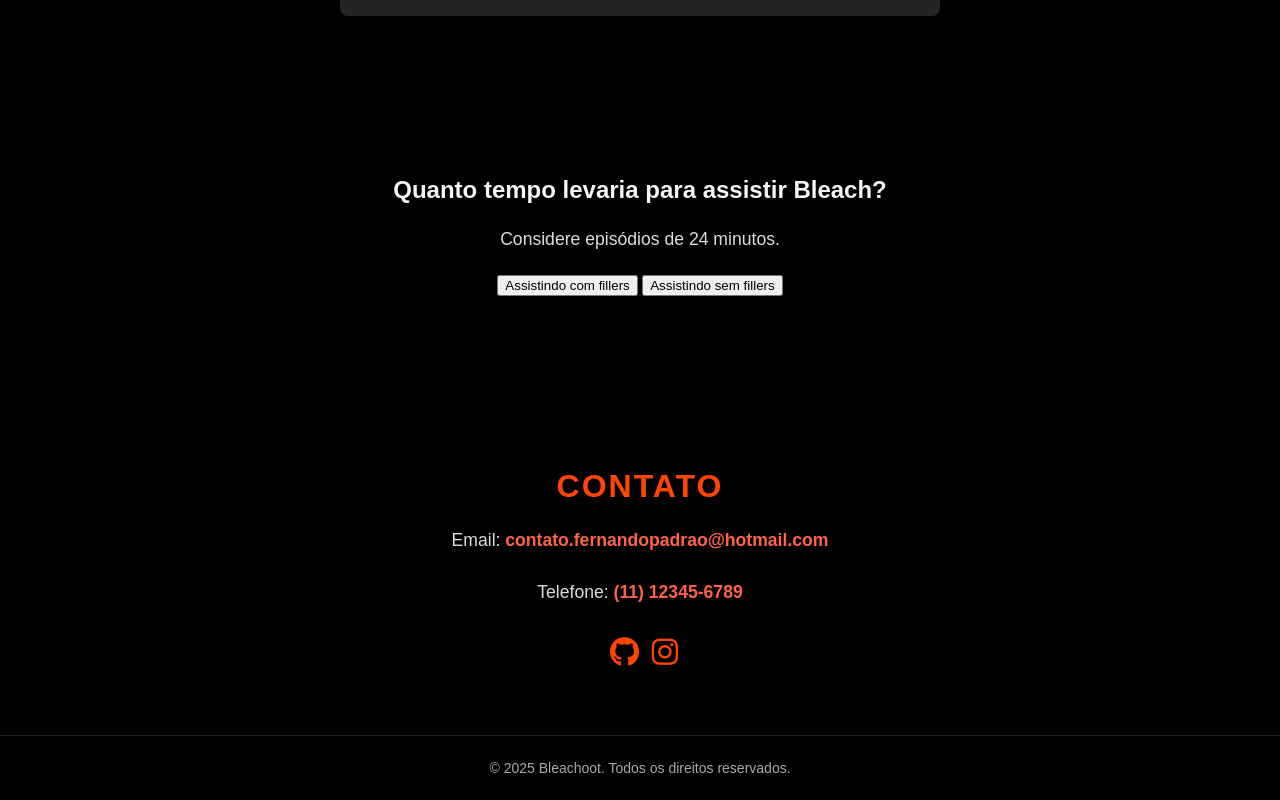
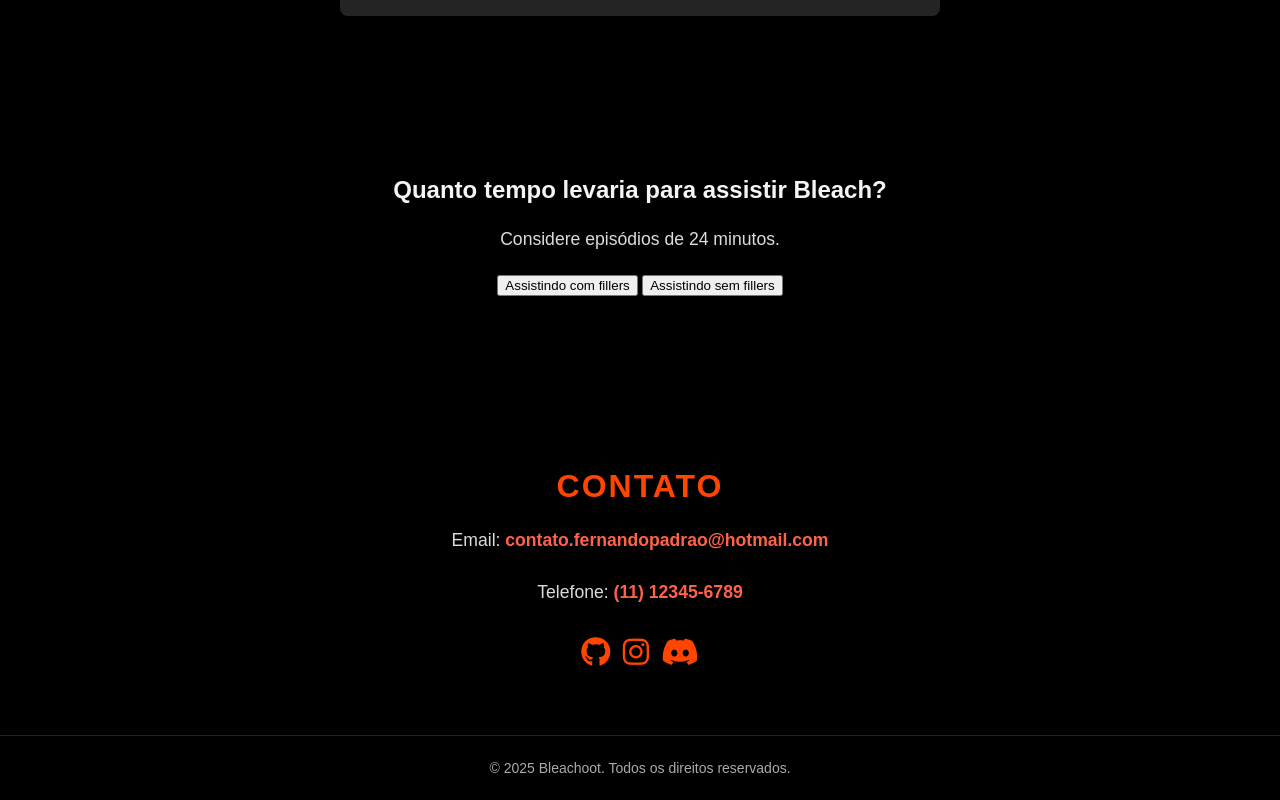
Before and after one commit to ferbssz/Bleachoot, a website: page public/index.html in a window 1280 px wide. Shown: the part 4535-5335 px from the top of the page. Drawn offline with Linux system fonts and the light colour scheme.

Commit message:
Alteração no index, adicionado botão de social media.

```diff
--- a/public/index.html
+++ b/public/index.html
@@ -134,7 +134,8 @@
         </div>
         <div class="form-group">
           <label for="mensagemFeedback">Sua Mensagem: <span style="color: red;">*</span></label>
-                <textarea id="mensagemFeedback" name="mensagemFeedback" rows="5" placeholder="Escreva sua mensagem aqui..." required></textarea>
+          <textarea id="mensagemFeedback" name="mensagemFeedback" rows="5" placeholder="Escreva sua mensagem aqui..."
+            required></textarea>
         </div>
         <button type="submit">Enviar Feedback</button>
         <p id="feedbackMessage" style="margin-top: 10px;"></p>
@@ -159,6 +160,8 @@
           style="color: #ff4500; font-size: 30px; padding: 1%;"></i></a>
       <a href="https://instagram.com/ferbssz" target="_blank"><i class="fa-brands fa-instagram"
           style="color: #ff4500; font-size: 30px;"></i></a>
+      <a href="" title="ferbssz" target="_blank"><i class="fa-brands fa-discord"
+          style="color: #ff4500; font-size: 30px; padding: 1%;"></i></a>
     </div>
   </section>
 
```
Lines whose indentation alone changed are shown as unchanged.
